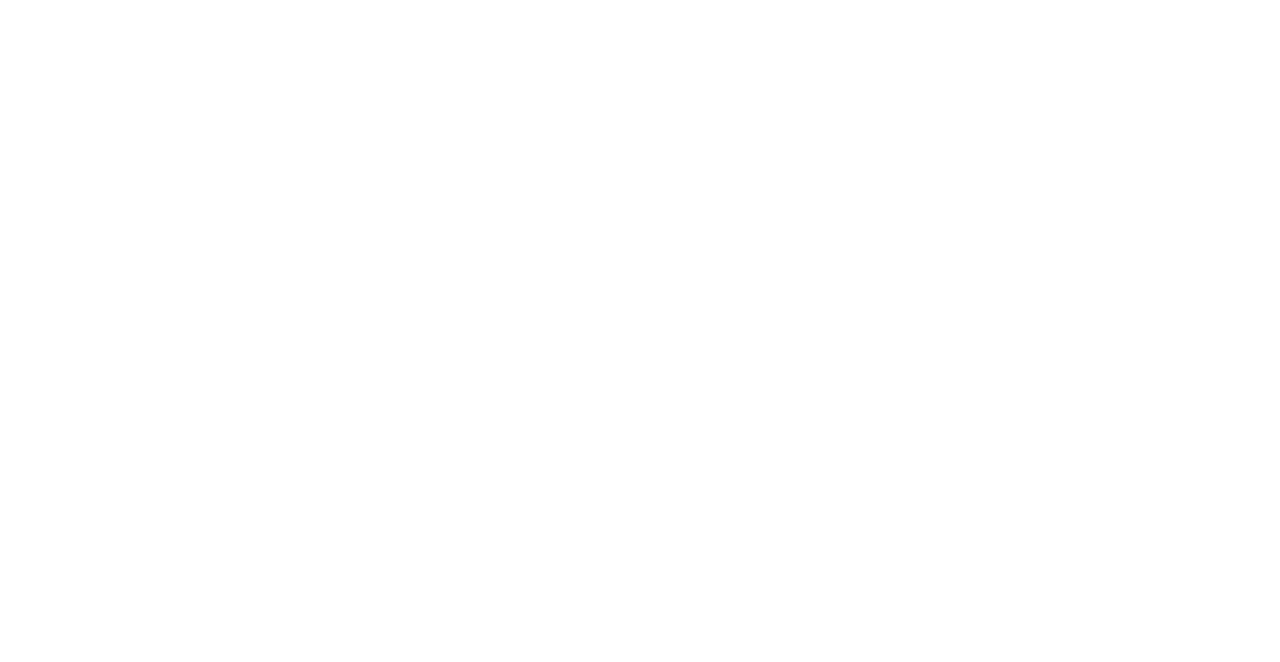
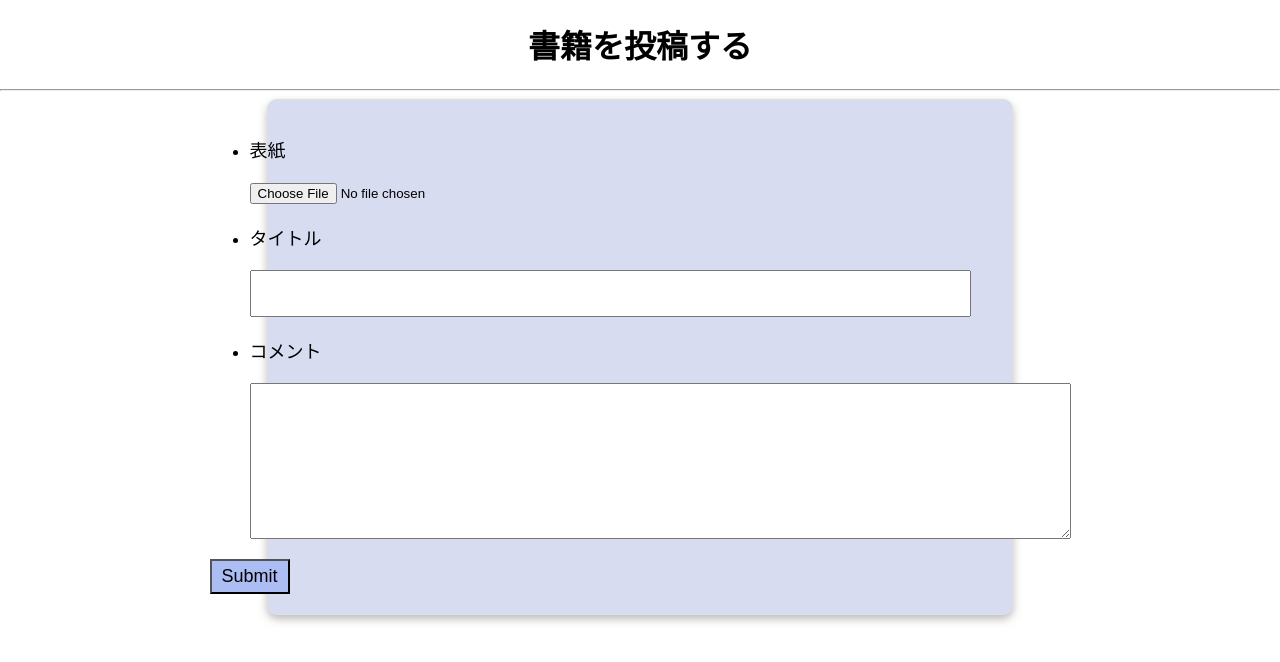
Before and after one commit to yoyo1025/book-review-app, a React (Create React App) app: page /create in a window 1280 px wide. Shown: the top 662 px of the page. Built offline with nearby package versions, Linux system fonts and the light colour scheme.

Commit message:
書籍投稿画面を作成

```diff
--- a/src/components/CreateReview.js
+++ b/src/components/CreateReview.js
@@ -1,7 +1,52 @@
+import React, { useState } from "react";
 import "../style/App.css";
 
 export const CreateReview = () => {
-  return <></>;
+  const [image, setImage] = useState(null); // 選択された画像の状態
+
+  const handleImageChange = (e) => {
+    const file = e.target.files[0]; // 選択されたファイルを取得
+    if (file && file.type.substr(0, 5) === "image") {
+      setImage(URL.createObjectURL(file)); // 画像ファイルの場合、URLを生成して状態を更新
+    } else {
+      setImage(null); // 画像ファイルでない場合はnullをセット
+    }
+  };
+
+  return (
+    <>
+      <h1>書籍を投稿する</h1>
+      <hr />
+      <div className="app-container">
+        <div className="form-container">
+          <form>
+            <ul>
+              <li>
+                <div className="review-image">表紙</div>
+                <input type="file" onChange={handleImageChange} />
+                {image && (
+                  <img src={image} alt="Preview" style={{ width: "30%" }} />
+                )}
+              </li>
+              <li>
+                <div className="review-title">タイトル</div>
+                <input type="text" className="review-title-container" />
+              </li>
+              <li>
+                <div className="review-comment">コメント</div>
+                <textarea
+                  cols="100"
+                  rows="10"
+                  className="review-comment-container"
+                ></textarea>
+              </li>
+            </ul>
+            <input type="submit" className="review-submit" />
+          </form>
+        </div>
+      </div>
+    </>
+  );
 };
 
 export default CreateReview;
--- a/src/style/App.css
+++ b/src/style/App.css
@@ -27,7 +27,7 @@
 }
 
 .title-logo {
-  font-size: 30ox;
+  font-size: 30px;
   font-weight: bold;
   color: aliceblue;
   /* background-color: rgb(0, 0, 0); */
@@ -90,10 +90,59 @@
 }
 
 .create-review {
+  display: flex;
+  justify-content: center;
   align-items: center;
   background-color: aliceblue;
   color: black;
   margin-bottom: 20px;
   font-weight: bold;
   font-size: 20px;
+  padding: 20px;
 }
+/* アプリケーション全体のコンテナ */
+.app-container {
+  display: flex;
+  justify-content: center;
+  align-items: center;
+  /* min-height: 100vh; ビューポートの高さを全体に使う */
+  /* background-color: #f0f0f0; 背景色の調整も可能です */
+}
+
+/* フォームコンテナのスタイリング */
+.form-container {
+  display: flex;
+  flex-direction: column; /* 要素を縦に並べる */
+  justify-content: center;
+  align-items: center;
+  background-color: rgb(216, 220, 240);
+  border-radius: 10px;
+  border: 1px solid #dfdfdf;
+  box-shadow: 0 4px 8px rgba(119, 119, 119, 0.5);
+  padding: 20px;
+  width: 55%; /* フォームの幅を調整 */
+}
+
+.review-image {
+  font-size: large;
+  margin-bottom: 20px;
+}
+
+.review-title {
+  font-size: large;
+  margin-top: 20px;
+  margin-bottom: 20px;
+}
+
+.review-comment {
+  font-size: large;
+  margin-top: 20px;
+  margin-bottom: 20px;
+}
+
+.review-submit {
+  width: 80px;
+  padding: 5px;
+  font-size: large;
+  background-color: rgb(172, 189, 244);
+}
--- a/src/style/signup-login.css
+++ b/src/style/signup-login.css
@@ -21,7 +21,7 @@
   filter: progid:DXImageTransform.Microsoft.gradient(startColorstr="#a695ff",endColorstr="#00d4ff",GradientType=1);
   filter: progid:DXImageTransform.Microsoft.gradient(startColorstr="#4d36c6",endColorstr="#00d4ff",GradientType=1);
   filter: progid:DXImageTransform.Microsoft.gradient(startColorstr="#5c37b4",endColorstr="#00d4ff",GradientType=1); */
-  overflow-y: hidden;
+  /* overflow-y: hidden; */
 }
 
 .formContainer {
@@ -93,3 +93,9 @@
 button:hover {
   background-color: #175892;
 }
+
+.review-title-container {
+  padding: 10px;
+  width: 85%;
+  font-size: 20px;
+}
```
